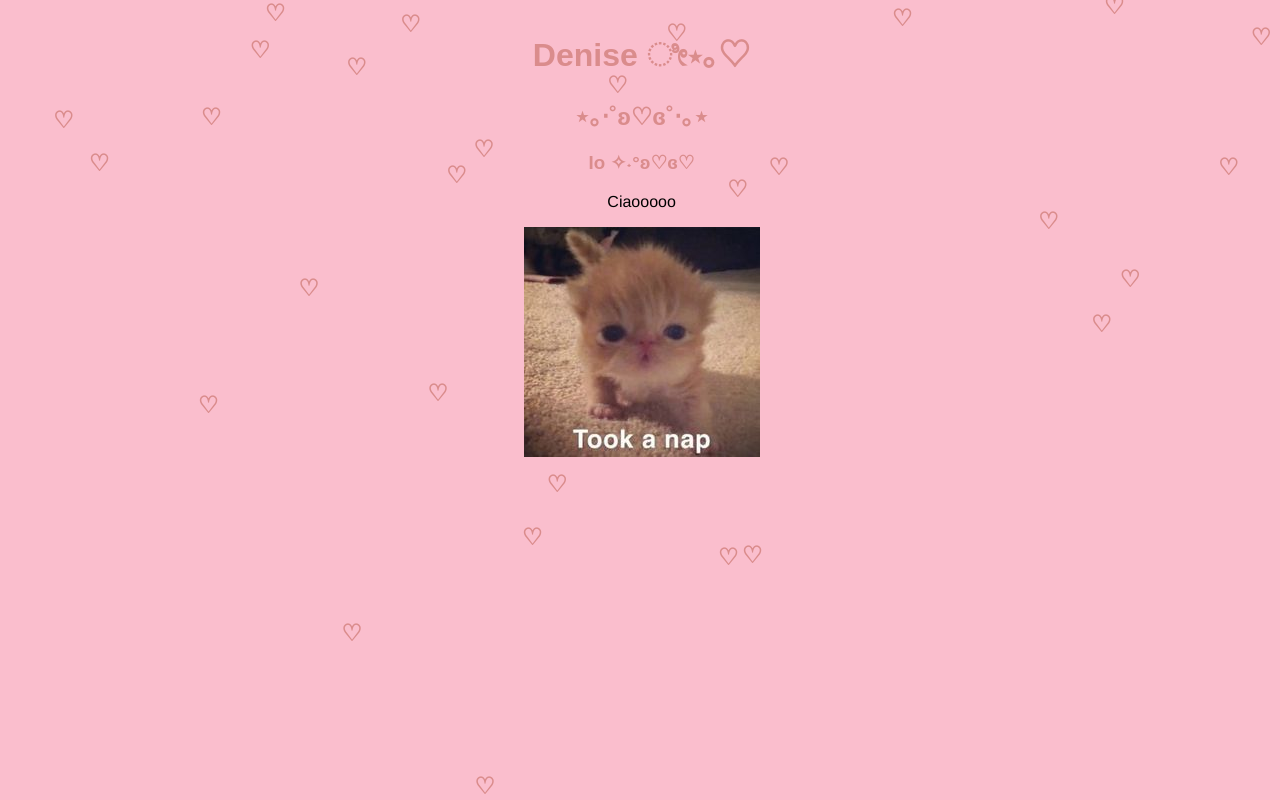
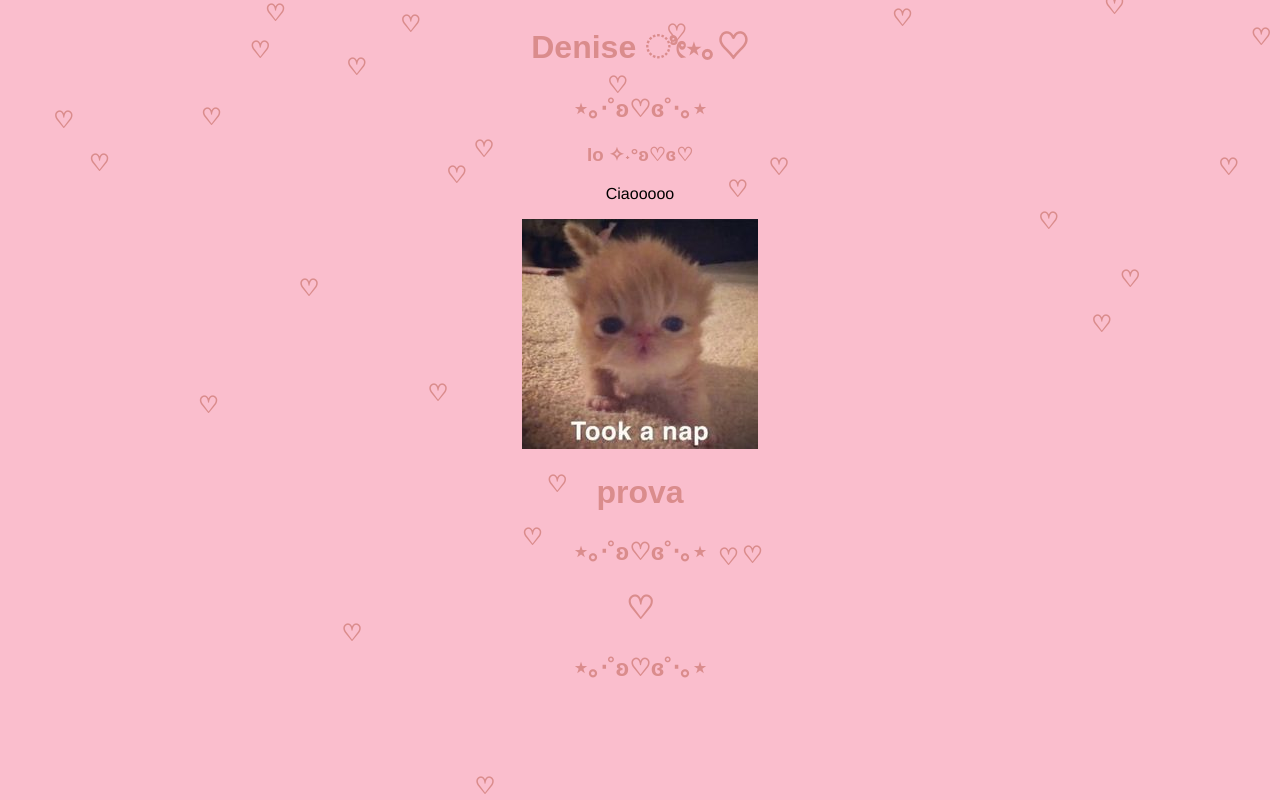
Before and after one commit to milkisuu/milkisuu.github.io, a plain HTML site: page index.html in a window 1280 px wide. Drawn offline with Linux system fonts and the light colour scheme.

Commit message:
Add files via upload

```diff
--- a/index.html
+++ b/index.html
@@ -1,5 +1,6 @@
 <!DOCTYPE html>
 <html lang="eng">
+    <meta name="viewport" content="width-device-width, inital scale=1.0">
 <link rel="stylesheet" href="style.css">
 <script src="script.js"></script>
 <head>
@@ -22,6 +23,11 @@
         <img src="immagini/meow.jpg">
         <div class="container"></div>
     </section>
+    <h1>prova</h1>
+        <h2>⋆｡‧˚ʚ♡ɞ˚‧｡⋆</h2>
+        <h1>♡</h1>
+        <h2>⋆｡‧˚ʚ♡ɞ˚‧｡⋆</h2>
+
 </div>
 </body>
 </html>
--- a/style.css
+++ b/style.css
@@ -1,13 +1,12 @@
         body{
             font-family: Arial, sans-serif;
-            width: 99%;
-            height: 99%;
-            display: flex;
+            box-sizing: border-box;
             justify-content: center;
             align-items: center;
             flex-direction: column;
             background-color: #fabecd;
             text-align: center;
+            cursor:url("immagini/cursore.png"), auto;
         }
 
         h1 {
```
Also changed, not shown: script.js (line endings or trailing spaces).
